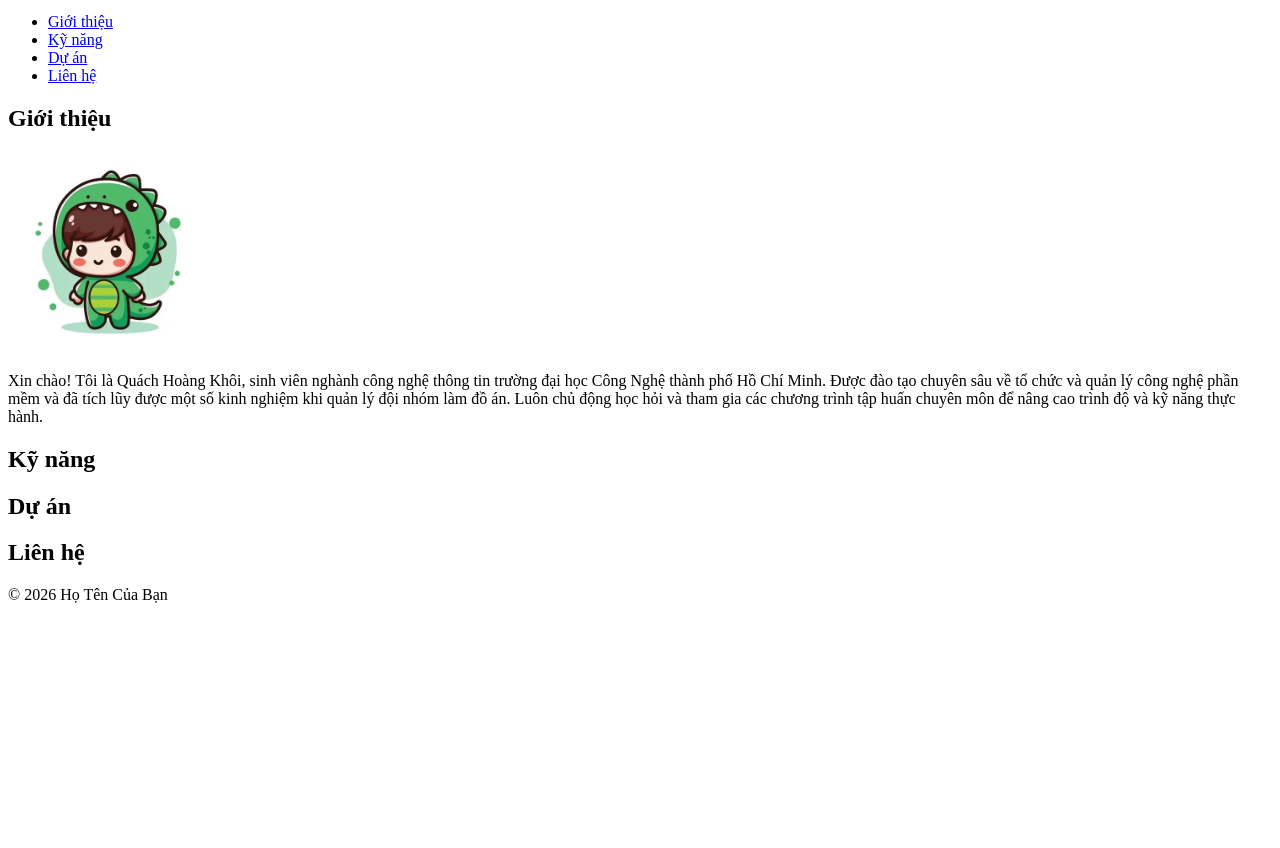
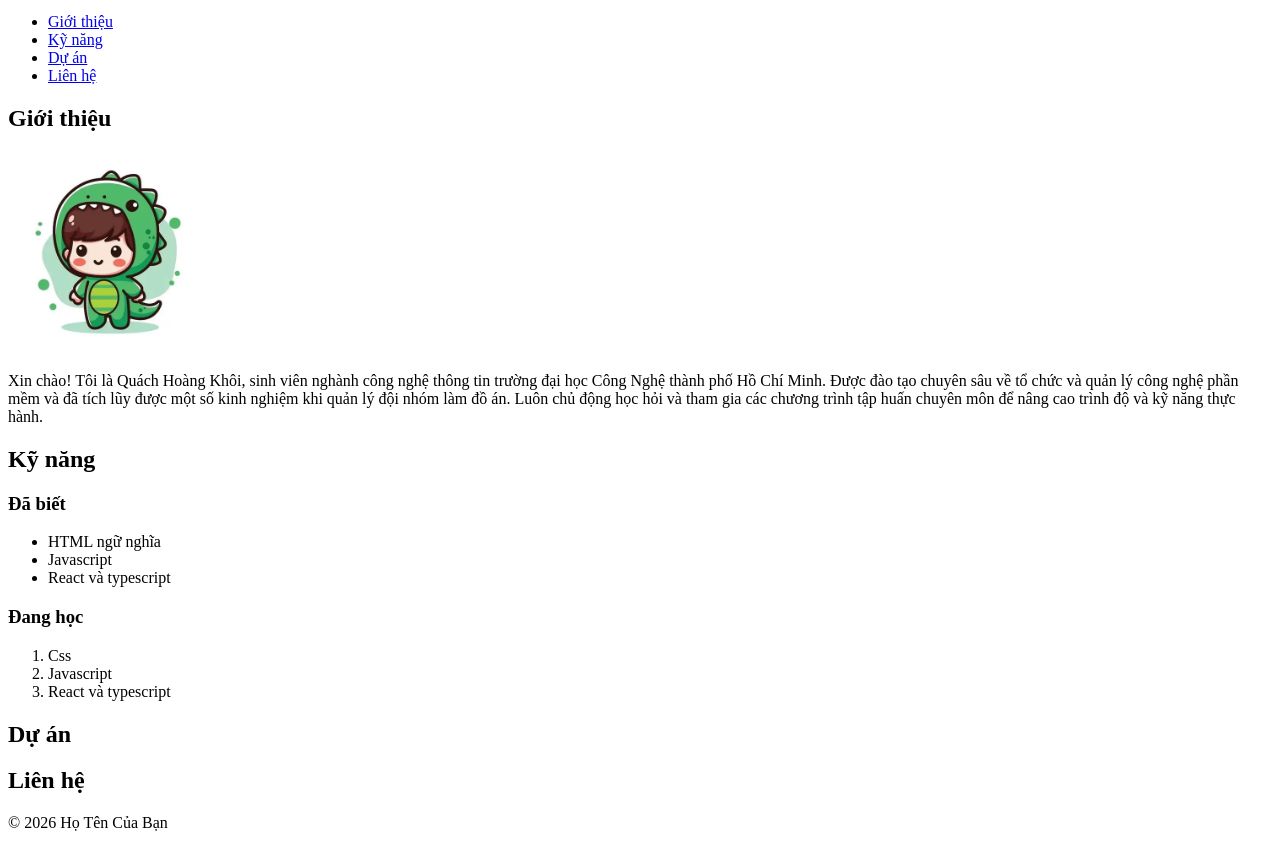
Before and after one commit to hkhoiii/my-profile, a plain HTML site: page index.html in a window 1280 px wide. Shown: the part 101-949 px from the top of the page. Before the commit the page ends 800 px from the top, so only its background shows below. Drawn offline with Linux system fonts and the light colour scheme.

Commit message:
feat: add skills section

```diff
--- a/index.html
+++ b/index.html
@@ -29,6 +29,18 @@
 
         <section id="ky_nang">
             <h2>Kỹ năng</h2>
+            <h3>Đã biết</h3>
+            <ul>
+                <li>HTML ngữ nghĩa</li>
+                <li>Javascript</li>
+                <li>React và typescript</li>
+            </ul>
+            <h3>Đang học</h3>
+            <ol>
+                <li>Css</li>
+                <li>Javascript</li>
+                <li>React và typescript</li>
+            </ol>
         </section>
 
         <section id="du_an">
```
